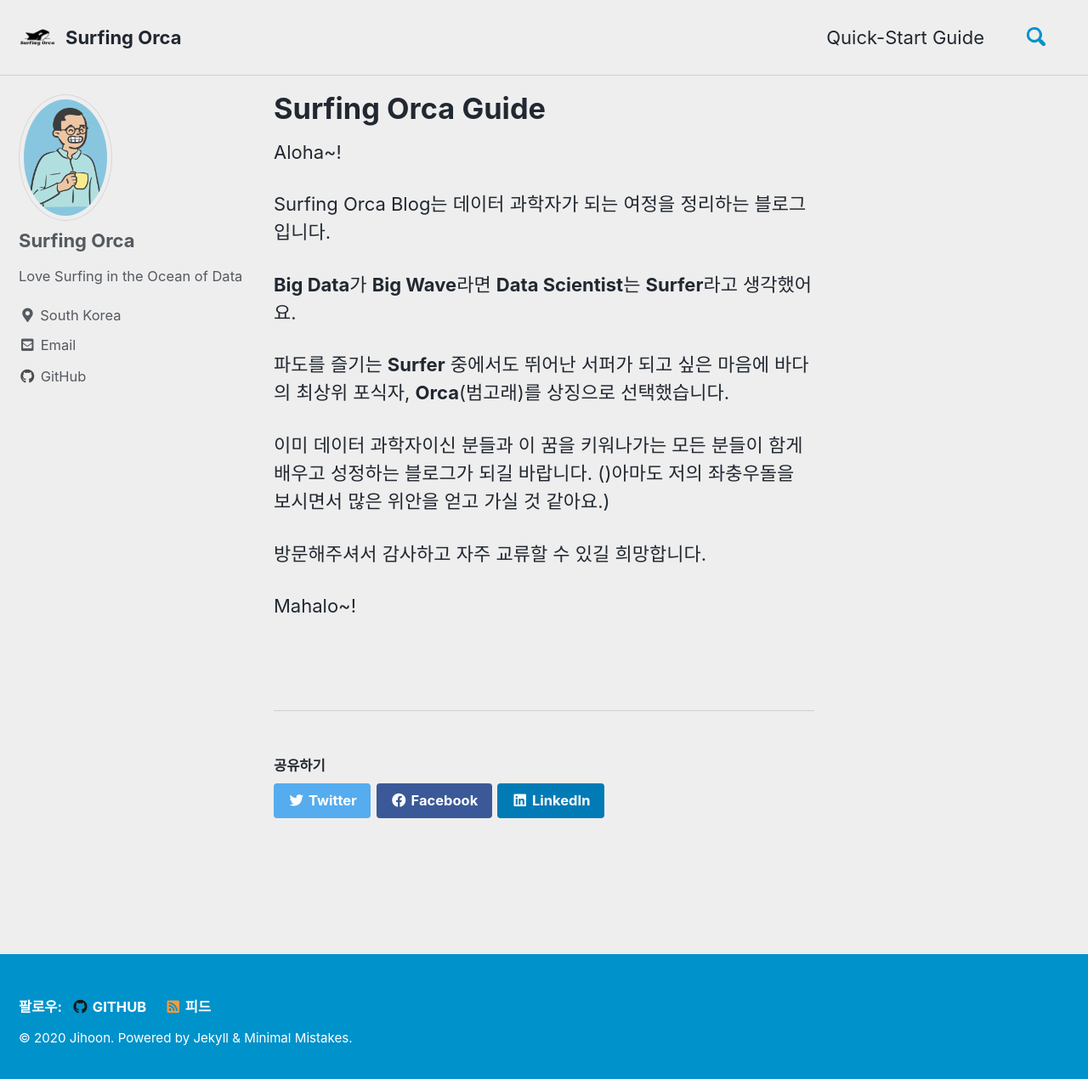
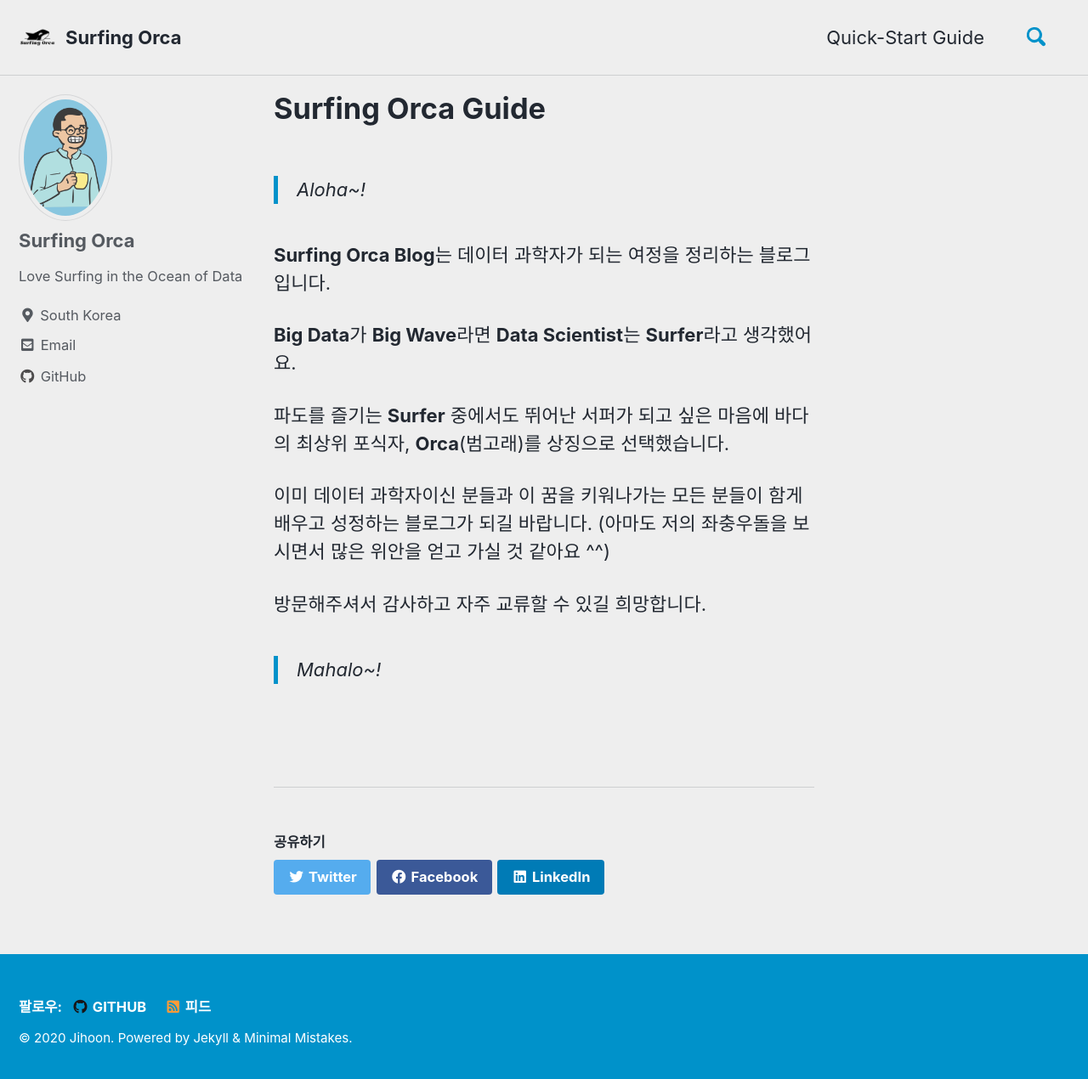
Before and after one commit to SurfingOrca/SurfingOrca.github.io, a Jekyll site: the page built from _pages/about.md, in a window 1280 px wide and 1278 px high. Shown: the top 1270 px of the window at 85% size. Built offline with Jekyll 4.4.1, drawn with Linux system fonts in a browser that asks for light colours; cached includes are drawn as plain includes.

```diff
--- a/_pages/about.md
+++ b/_pages/about.md
@@ -5,9 +5,9 @@ excerpt: "서핑하는 범고래는 어떤 블로그 인가요?"
 layout: single
 ---
 
-Aloha~!
+> Aloha~!
 
-Surfing Orca Blog는 데이터 과학자가 되는 여정을 정리하는 블로그 입니다.
+**Surfing Orca Blog**는 데이터 과학자가 되는 여정을 정리하는 블로그 입니다.
 
 **Big Data**가 **Big Wave**라면
 **Data Scientist**는 **Surfer**라고 생각했어요.
@@ -17,8 +17,8 @@ Surfing Orca Blog는 데이터 과학자가 되는 여정을 정리하는 블로
 
 이미 데이터 과학자이신 분들과 이 꿈을 키워나가는 모든 분들이
 함게 배우고 성정하는 블로그가 되길 바랍니다.
-()아마도 저의 좌충우돌을 보시면서 많은 위안을 얻고 가실 것 같아요.)
+(아마도 저의 좌충우돌을 보시면서 많은 위안을 얻고 가실 것 같아요 ^^)
 
 방문해주셔서 감사하고 자주 교류할 수 있길 희망합니다.
 
-Mahalo~!
+> Mahalo~!
```
